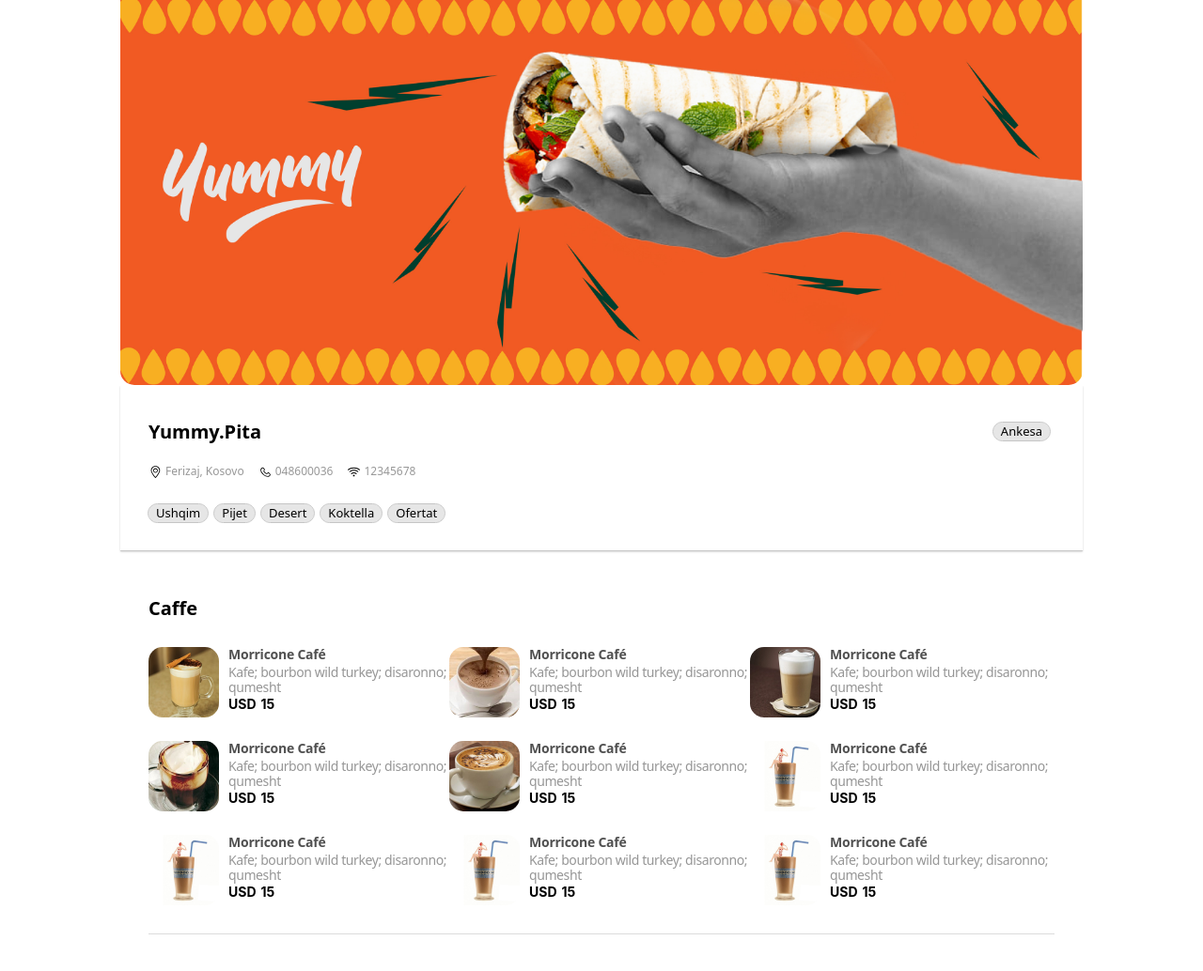
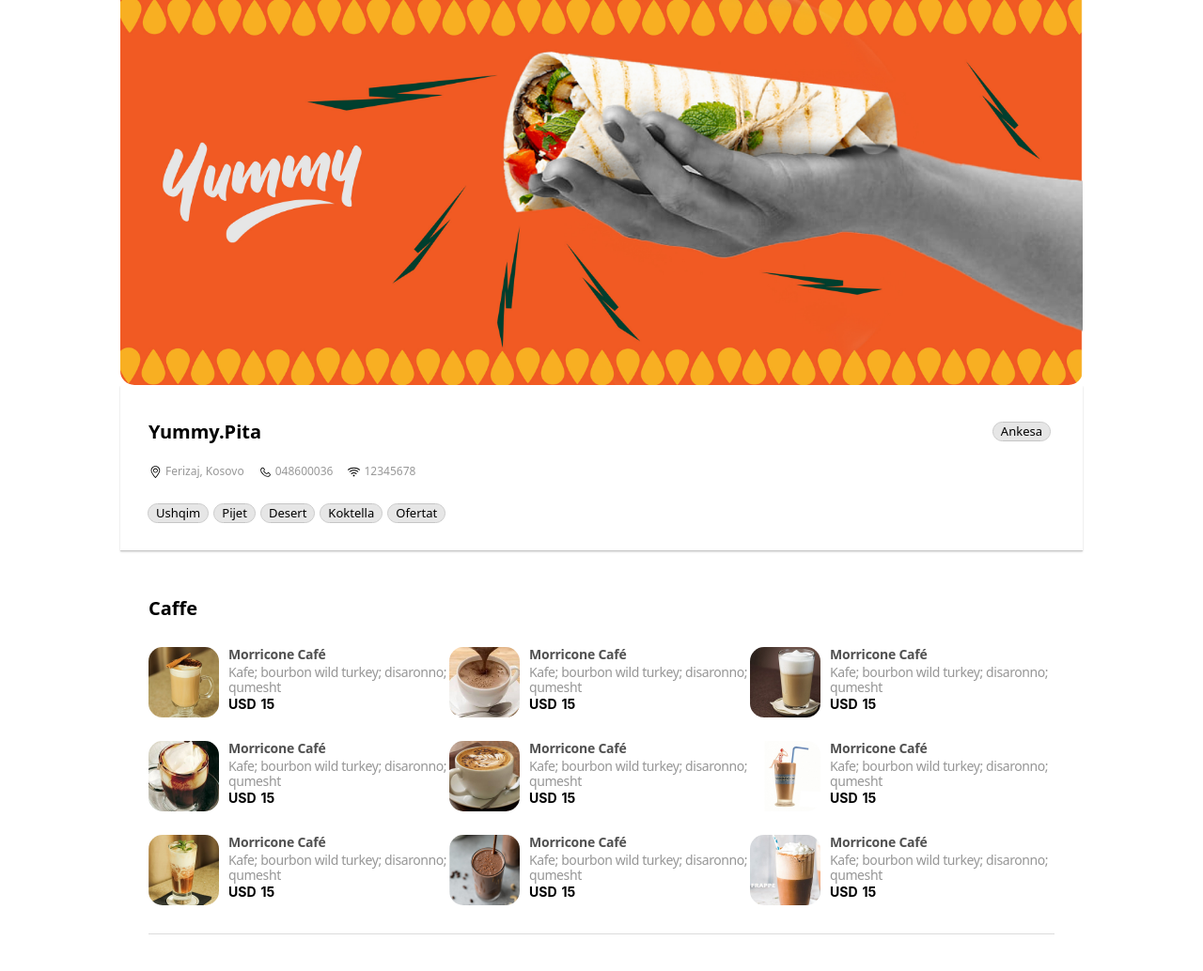
Before and after one commit to Xprim3/offon, a website built with Vite: page profile.html in a window 1280 px wide. Shown: the whole page at 94% size. Built offline with nearby package versions, Linux system fonts and the light colour scheme.

Commit message:
secound commit

```diff
--- a/profile.html
+++ b/profile.html
@@ -42,6 +42,7 @@
         </ul>
       </nav>
       <main class="main__products__contents">
+        <!--Categoria e par kjo duhet mandej mu shtu sipas klientave dhe mu bo rename-->
         <h1 class="category__title">Caffe</h1>
         <ul class="products__box">
           <li class="product__id">
@@ -105,7 +106,7 @@
             </div>
           </li>
           <li class="product__id">
-            <img class="product__img__mod" src="media/products/_20210518100231.0_freddocino.png">
+            <img class="product__img__mod" src="media/products/_20210521160739.0_Bethoven ice chocolate.jpg">
             <div class="product__title_content__box">
               <h5 class="product__title__text">Morricone Café</h5>
               <p class="product__description__text">Kafe; bourbon wild turkey; disaronno; qumesht</p>
@@ -115,7 +116,7 @@
             </div>
           </li>
           <li class="product__id">
-            <img class="product__img__mod" src="media/products/_20210518100231.0_freddocino.png">
+            <img class="product__img__mod" src="media/products/_20210518102352.0_cokollate e ftohte.png">
             <div class="product__title_content__box">
               <h5 class="product__title__text">Morricone Café</h5>
               <p class="product__description__text">Kafe; bourbon wild turkey; disaronno; qumesht</p>
@@ -125,7 +126,7 @@
             </div>
           </li>
           <li class="product__id">
-            <img class="product__img__mod" src="media/products/_20210518100231.0_freddocino.png">
+            <img class="product__img__mod" src="media/products/_20210518100336.0_Frappe.jpg">
             <div class="product__title_content__box">
               <h5 class="product__title__text">Morricone Café</h5>
               <p class="product__description__text">Kafe; bourbon wild turkey; disaronno; qumesht</p>
@@ -134,8 +135,8 @@
               </span>
             </div>
           </li>
-
         </ul>
+        <!--End-->
         <span class="line__only"></span>
 
 
```
Also changed, not shown: media/products/_20210518100336.0_Frappe.jpg (added), media/products/_20210518102352.0_cokollate e ftohte.png (added), media/products/_20210521160739.0_Bethoven ice chocolate.jpg (added).
